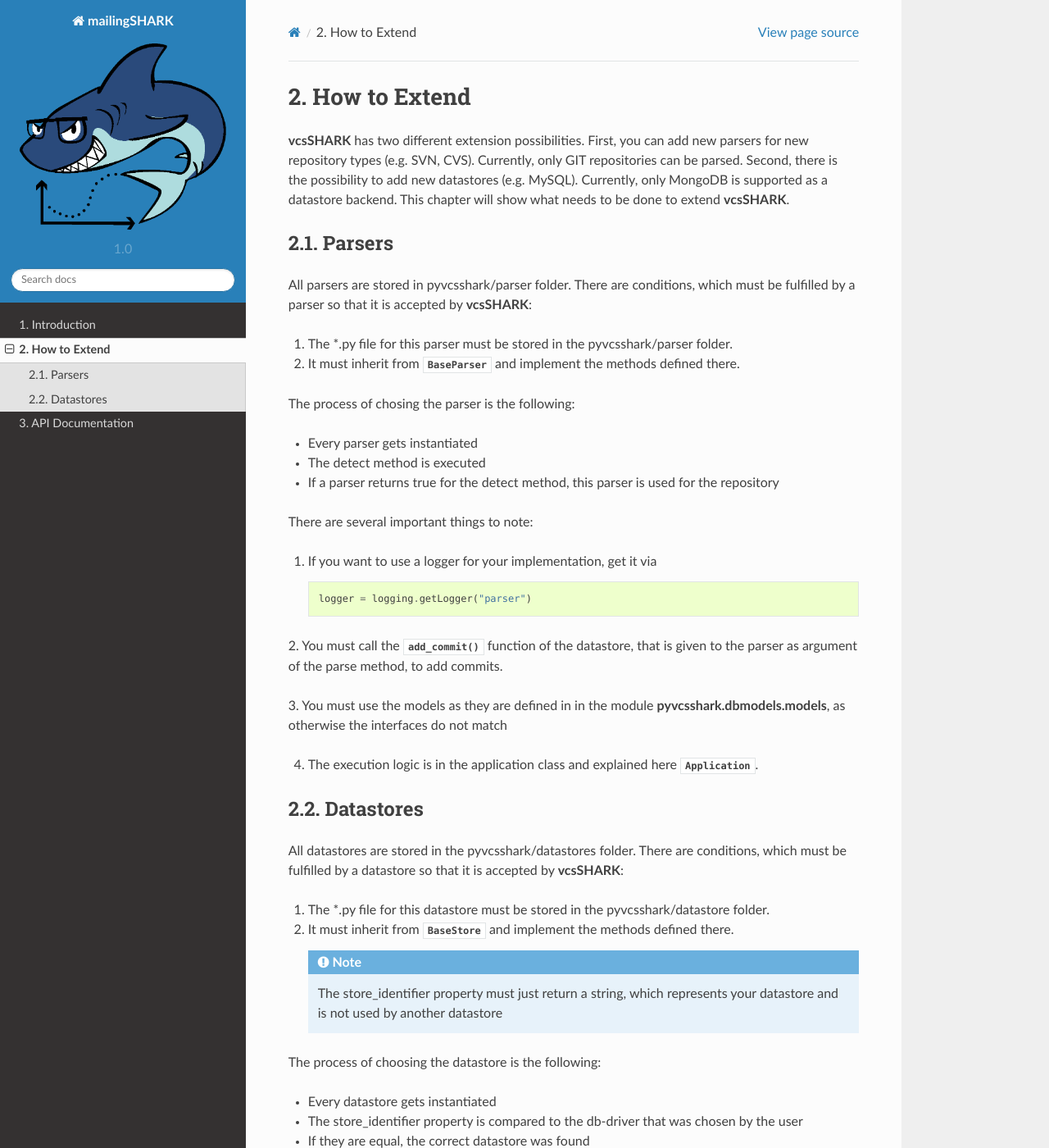
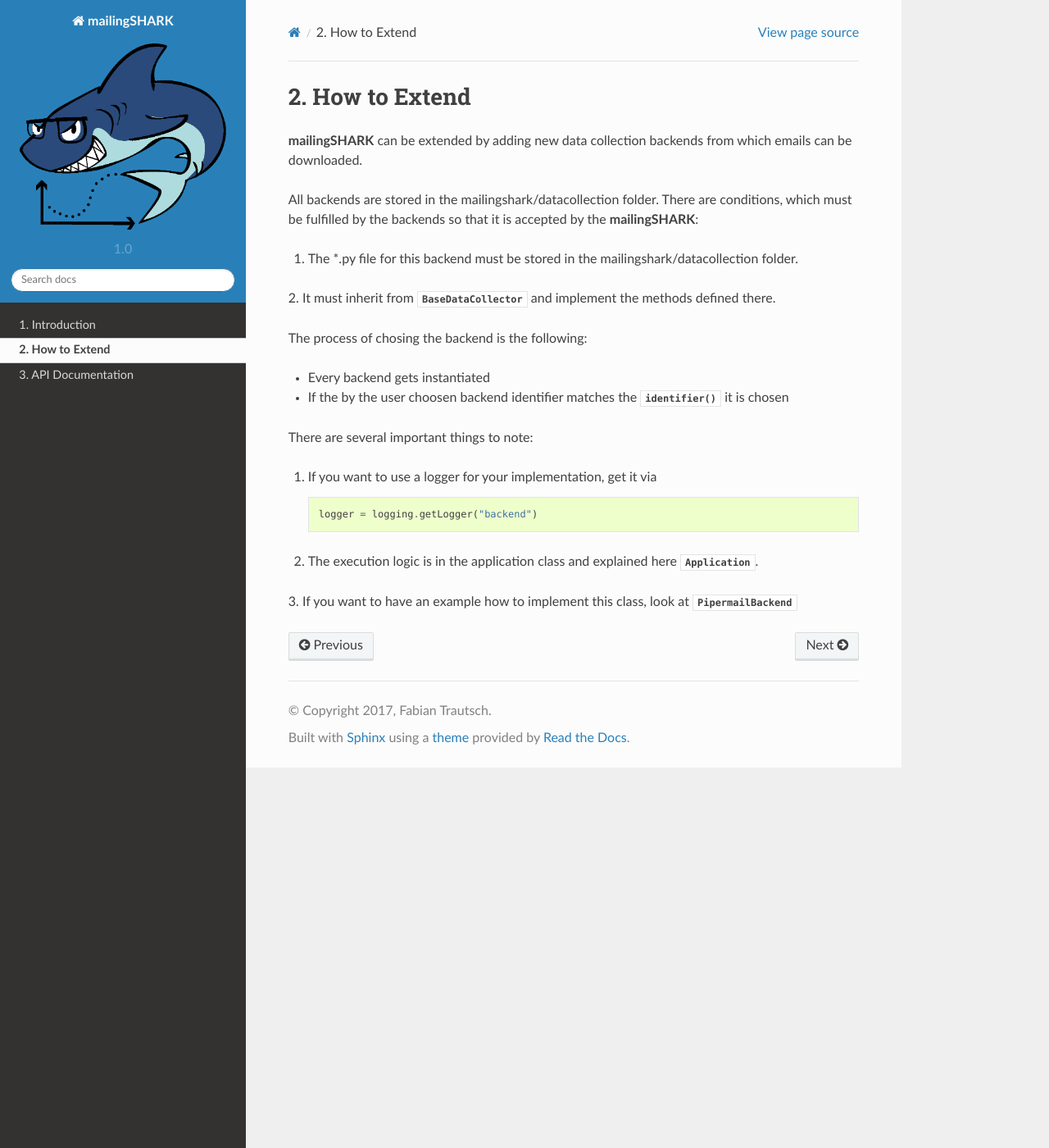
Before and after one commit to smartshark/mailingSHARK, a Sphinx documentation site: the page built from docs/source/extension.rst, in a window 1280 px wide and 1400 px high. Shown: the whole window at 82% size. Built offline with Sphinx 7.4.7 and the Read the Docs theme 2.0.0, drawn with Linux system fonts in a browser that asks for light colours; formulas are drawn with MathJax 3; some of the changed text lies outside the part shown.

Commit message:
documentation update

```diff
--- a/docs/source/extension.rst
+++ b/docs/source/extension.rst
@@ -1,30 +1,19 @@
 How to Extend
 =============
+**mailingSHARK** can be extended by adding new data collection backends from which emails can be downloaded.
 
-**vcsSHARK** has two different extension possibilities. First, you can add new parsers for new repository
-types (e.g. SVN, CVS). Currently, only GIT repositories can  be parsed. Second, there is the possibility to add
-new datastores (e.g. MySQL). Currently, only MongoDB is supported as a datastore backend.
-This chapter will show what needs to be done to extend **vcsSHARK**.
+All backends are stored in the mailingshark/datacollection folder. There are conditions, which must be fulfilled by the
+backends so that it is accepted by the **mailingSHARK**:
 
+1. The \*.py file for this backend must be stored in the mailingshark/datacollection folder.
+2. It must inherit from :class:`~mailingshark.datacollection.basedatacollector.BaseDataCollector`
+and implement the methods defined there.
 
-Parsers
--------
+The process of chosing the backend is the following:
 
-All parsers are stored in pyvcsshark/parser folder. There are conditions, which must be fulfilled by a parser so
-that it is accepted by **vcsSHARK**:
+*	Every backend gets instantiated
 
-1.	The \*.py file for this parser must be stored in the pyvcsshark/parser folder.
-
-2.	It must inherit from :class:`~pyvcsshark.parser.baseparser.BaseParser` and implement the methods defined there.
-
-The process of chosing the parser is the following:
-
-*	Every parser gets instantiated
-
-*	The detect method is executed
-
-*	If a parser returns true for the detect method, this parser is used for the repository
-
+*	If the by the user choosen backend identifier matches the :func:`~mailingshark.datacollection.basedatacollector.BaseDataCollector.identifier` it is chosen
 
 There are several important things to note:
 
@@ -32,49 +21,10 @@ There are several important things to note:
 
 	.. code-block:: python
 
-		logger = logging.getLogger("parser")
+		logger = logging.getLogger("backend")
 
 
-2.	You must call the :func:`~pyvcsshark.datastores.basestore.BaseStore.add_commit` function of the datastore,
-that is given to the parser as argument of the parse method, to add commits.
+2.	The execution logic is in the application class and explained here :class:`~pyvcsshark.Application`.
 
-3.	You must use the models as they are defined in in the module **pyvcsshark.dbmodels.models**, as otherwise the
-interfaces do not match
-
-4.	The execution logic is in the application class and explained here :class:`~pyvcsshark.Application`.
-
-Datastores
-----------
-
-All datastores are stored in the pyvcsshark/datastores folder. There are conditions, which must be fulfilled by a
-datastore so that it is accepted by **vcsSHARK**:
-
-1.	The \*.py file for this datastore must be stored in the pyvcsshark/datastore folder.
-
-2.	It must inherit from :class:`~pyvcsshark.datastores.basestore.BaseStore` and implement the methods defined there.
-
-	.. NOTE:: The store_identifier property must just return a string, which represents your datastore and is not used by another datastore
-
-The process of choosing the datastore is the following:
-
-*	Every datastore gets instantiated
-
-*	The store_identifier property is compared to the db-driver that was chosen by the user
-
-*	If they are equal, the correct datastore was found
-
-
-There are several important things to note:
-
-1.	If you want to use a logger for your implementation, get it via
-
-	.. code-block:: python
-
-		logger = logging.getLogger("datastore")
-
-2.	The :func:`~pyvcsshark.datastores.basestore.BaseStore.add_commit` method gets a commit model
-of class :class:`~pyvcsshark.dbmodels.models.CommitModel` as parameter. Think about this first!
-
-3.	The execution logic is in the application class and explained here :class:`~pyvcsshark.Application`.
-
-.. NOTE:: Dont mind if your datastore do not need all the information of the :func:`~pyvcsshark.datastores.basestore.BaseStore.initialize` function.
+3. If you want to have an example how to implement this class, look at
+:class:`~mailingshark.datacollection.pipermail.PipermailBackend`
```
